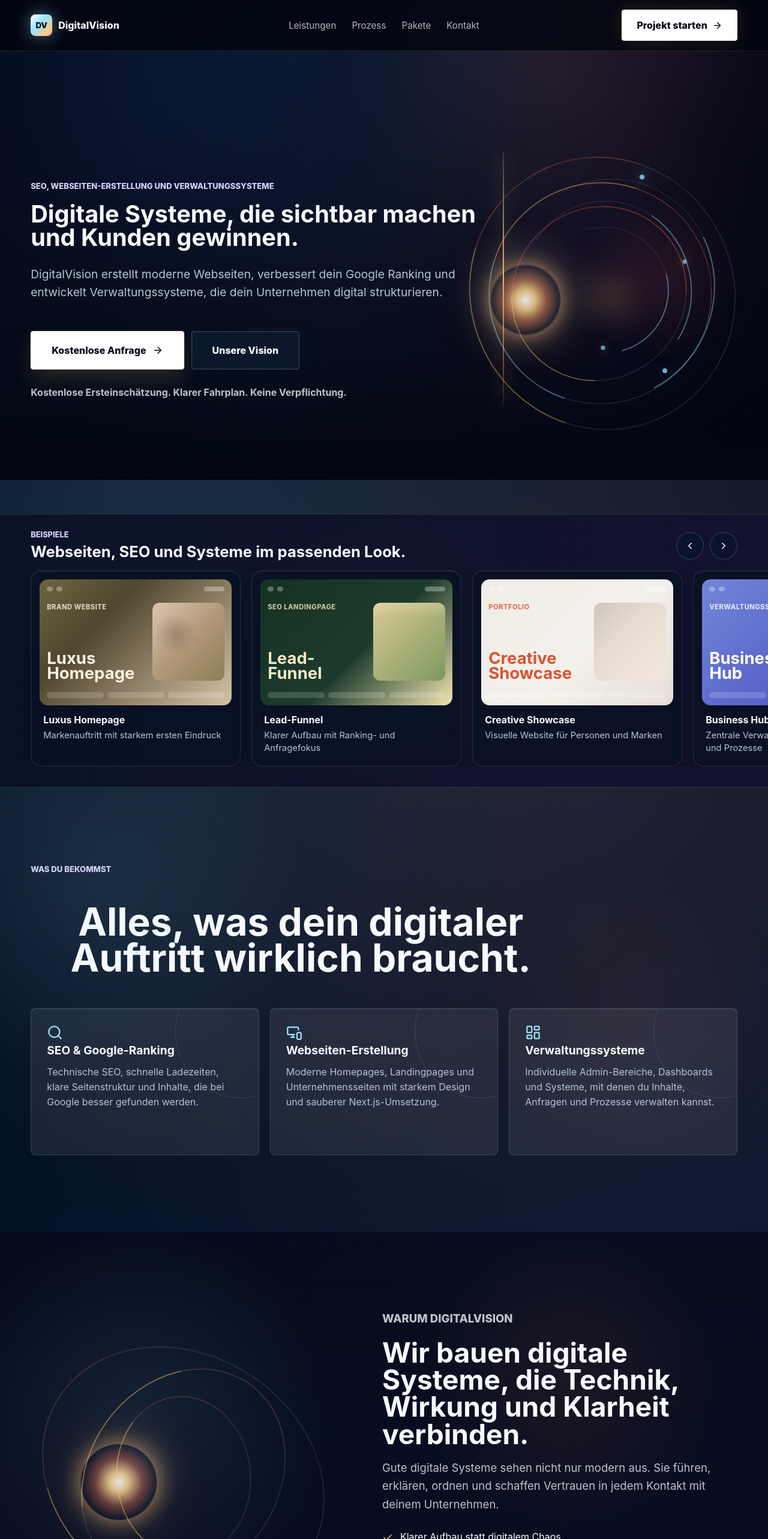
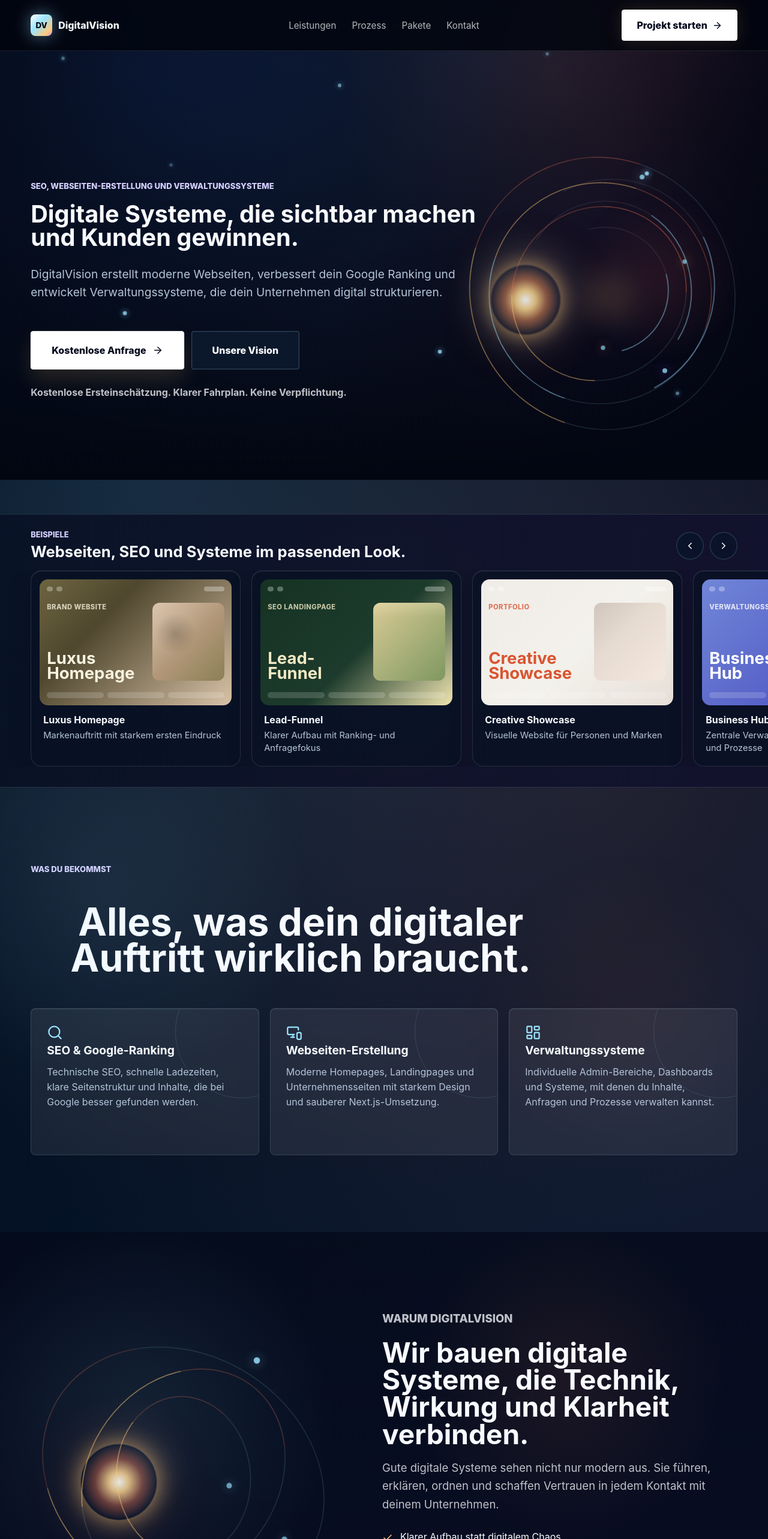
Before and after one commit to parmis2005/digitalvision, a Next.js app: page / in a window 1280 px wide. Shown: the top 2566 px of the page at 60% size. Built offline with nearby package versions, Linux system fonts and the light colour scheme.

Commit message:
Refine visual effects and hero details

```diff
--- a/app/ambient-scene.tsx
+++ b/app/ambient-scene.tsx
@@ -34,5 +34,16 @@ export function AmbientScene() {
     };
   }, []);
 
-  return null;
+  return (
+    <div className="ambient-particles" aria-hidden="true">
+      <span className="ambient-particle ambient-particle-one" />
+      <span className="ambient-particle ambient-particle-two" />
+      <span className="ambient-particle ambient-particle-three" />
+      <span className="ambient-particle ambient-particle-four" />
+      <span className="ambient-particle ambient-particle-five" />
+      <span className="ambient-particle ambient-particle-six" />
+      <span className="ambient-particle ambient-particle-seven" />
+      <span className="ambient-particle ambient-particle-eight" />
+    </div>
+  );
 }
--- a/app/globals.css
+++ b/app/globals.css
@@ -66,6 +66,82 @@ main {
   z-index: 1;
 }
 
+.ambient-particles {
+  position: fixed;
+  inset: 0;
+  z-index: 0;
+  pointer-events: none;
+  overflow: hidden;
+}
+
+.ambient-particle {
+  position: absolute;
+  width: 6px;
+  height: 6px;
+  border-radius: 50%;
+  background: rgba(155, 228, 255, 0.92);
+  box-shadow:
+    0 0 10px rgba(155, 228, 255, 0.72),
+    0 0 24px rgba(155, 228, 255, 0.28);
+  animation: ambient-twinkle 8s ease-in-out infinite;
+}
+
+.ambient-particle::after {
+  position: absolute;
+  inset: -4px;
+  border-radius: 50%;
+  border: 1px solid rgba(155, 228, 255, 0.16);
+  content: "";
+  animation: ambient-orbit 16s linear infinite;
+}
+
+.ambient-particle-one {
+  left: 8%;
+  top: 12%;
+}
+
+.ambient-particle-two {
+  left: 22%;
+  top: 34%;
+  animation-delay: -1.2s;
+}
+
+.ambient-particle-three {
+  left: 44%;
+  top: 18%;
+  animation-delay: -3.1s;
+}
+
+.ambient-particle-four {
+  left: 71%;
+  top: 11%;
+  animation-delay: -2.2s;
+}
+
+.ambient-particle-five {
+  left: 84%;
+  top: 37%;
+  animation-delay: -5.4s;
+}
+
+.ambient-particle-six {
+  left: 16%;
+  top: 66%;
+  animation-delay: -4.3s;
+}
+
+.ambient-particle-seven {
+  left: 57%;
+  top: 74%;
+  animation-delay: -6.2s;
+}
+
+.ambient-particle-eight {
+  left: 88%;
+  top: 82%;
+  animation-delay: -2.8s;
+}
+
 a {
   color: inherit;
   text-decoration: none;
@@ -897,7 +973,8 @@ h3 {
 
 .vision-core,
 .vision-ring,
-.vision-pulse {
+.vision-pulse,
+.vision-particle {
   position: absolute;
 }
 
@@ -944,6 +1021,32 @@ h3 {
   border-radius: 50%;
   background: radial-gradient(circle at 36% 48%, rgba(255, 255, 255, 0.06), transparent 20%);
   filter: blur(8px);
+}
+
+.vision-particle {
+  width: 10px;
+  height: 10px;
+  border-radius: 50%;
+  background: rgba(155, 228, 255, 0.92);
+  box-shadow: 0 0 18px rgba(155, 228, 255, 0.66);
+  animation: particle-float 10s ease-in-out infinite;
+}
+
+.vision-particle-one {
+  left: 73%;
+  top: 16%;
+}
+
+.vision-particle-two {
+  left: 64%;
+  top: 52%;
+  animation-delay: -2.2s;
+}
+
+.vision-particle-three {
+  left: 82%;
+  top: 68%;
+  animation-delay: -4.4s;
 }
 
 .vision-copy h2 {
@@ -1332,6 +1435,35 @@ h3 {
   }
 }
 
+@keyframes ambient-twinkle {
+  0%,
+  100% {
+    transform: translate3d(0, 0, 0) scale(0.9);
+    opacity: 0.38;
+  }
+
+  50% {
+    transform: translate3d(0, -10px, 0) scale(1.18);
+    opacity: 0.95;
+  }
+}
+
+@keyframes ambient-orbit {
+  from {
+    transform: rotate(0deg) scale(0.9);
+    opacity: 0.18;
+  }
+
+  50% {
+    opacity: 0.42;
+  }
+
+  to {
+    transform: rotate(360deg) scale(1.04);
+    opacity: 0.18;
+  }
+}
+
 @media (max-width: 1100px) {
   .site-header {
     grid-template-columns: 1fr auto;
--- a/app/page.tsx
+++ b/app/page.tsx
@@ -113,7 +113,6 @@ export default function Home() {
         <div className="hero-visual" aria-hidden="true">
           <div className="hero-visual-stage">
             <div className="hero-grid-glow" />
-            <div className="hero-axis" />
             <div className="hero-core" />
             <div className="hero-ring hero-ring-one" />
             <div className="hero-ring hero-ring-two" />
@@ -155,6 +154,9 @@ export default function Home() {
             <div className="vision-ring vision-ring-two" />
             <div className="vision-ring vision-ring-three" />
             <div className="vision-pulse" />
+            <span className="vision-particle vision-particle-one" />
+            <span className="vision-particle vision-particle-two" />
+            <span className="vision-particle vision-particle-three" />
           </div>
         </div>
         <div className="vision-copy">
```
